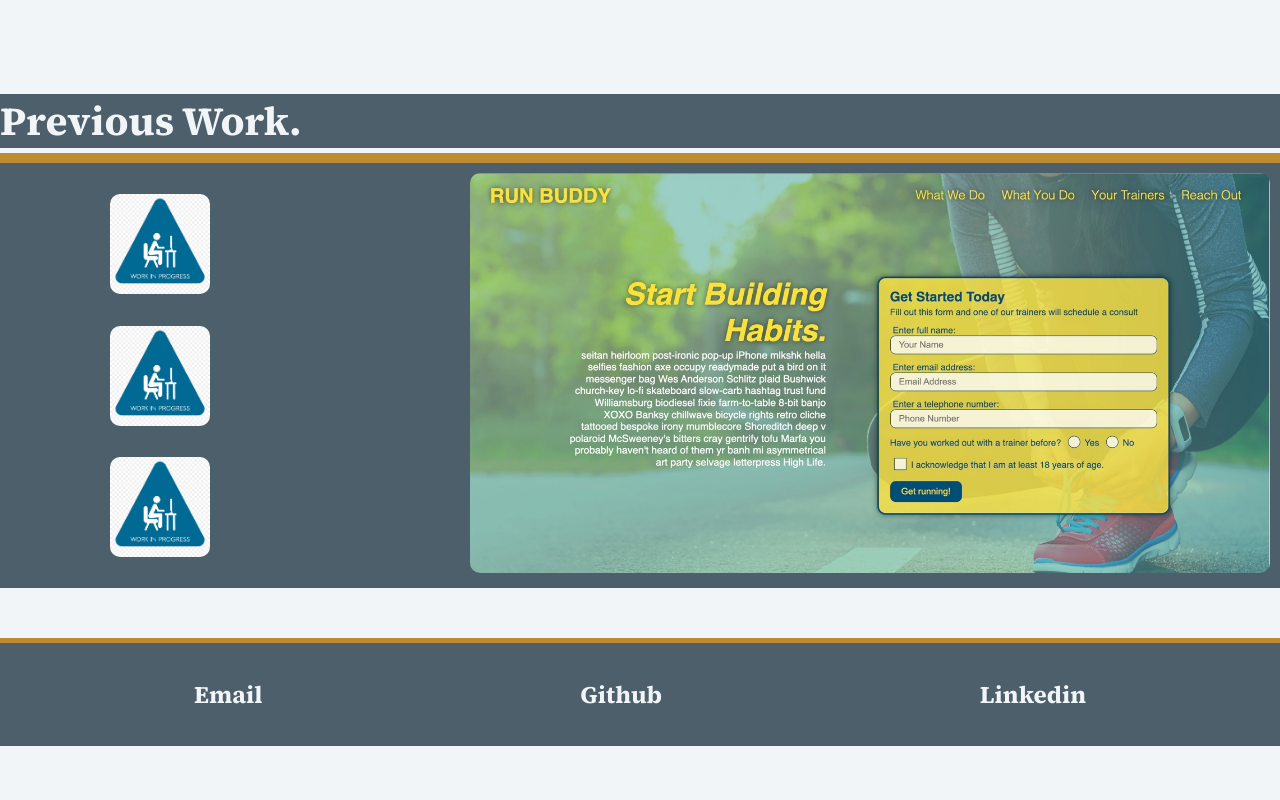
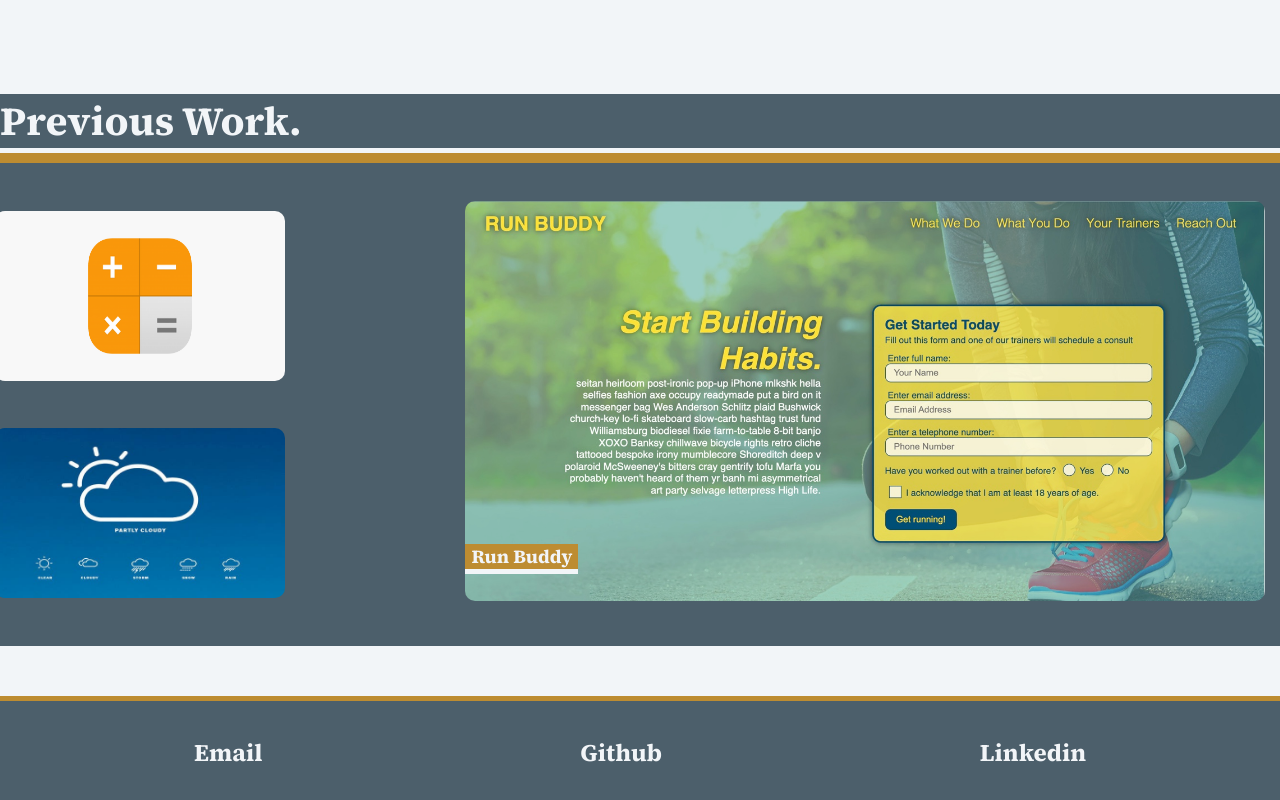
Before and after one commit to emilypape/Emily.Portfolio, a plain HTML site: page index.html in a window 1280 px wide. Shown: the part 737-1537 px from the top of the page. Before the commit the page ends 1483 px from the top, so only its background shows below. Drawn offline with Linux system fonts and the light colour scheme.

Commit message:
updated work section

```diff
--- a/css/stylesheet.css
+++ b/css/stylesheet.css
@@ -133,19 +133,37 @@ footer {
 }
 
 .progress-pic {
-    height: 100px;
-    width: 100px;
+    height: 170px;
+    width: 290px;
     border-radius: 10px;
-    margin: 0 250px;
+    margin: 0 180px;
+}
+
+.calculator-text {
+    position: absolute;
+    left: 165px;
+    top: 1000px;
 }
 
 .runbuddy-image {
     height: 400px;
     width: 800px;
     border-radius: 10px;
-    margin: 10px;
+    margin: 38px 15px 0 0;
 }
 
 .runbuddy-image:hover {
     opacity: 0.70;
 }
+
+.runbuddy-label {
+    position: relative;
+    top: -4.5rem;
+    left: -.10rem;
+    background-color: #bd8c31;
+    color: #f2f5f8;
+    margin: 10px 700px 0 2px ;
+    border-bottom: 5px solid #f2f5f8;
+    text-align: center;
+    font-size: 14pt;
+}
--- a/index.html
+++ b/index.html
@@ -41,12 +41,12 @@
     <!--Main body work section-->
     <section id="work" class="work-samples">
         <div class="working-box">
-            <img class="progress-pic" src="./assets/images/computer-work-in-progress.png">
-            <img class="progress-pic" src="./assets/images/computer-work-in-progress.png">
-            <img class="progress-pic" src="./assets/images/computer-work-in-progress.png">
+            <img class="progress-pic" src="./assets/images/yellow calculator app.png">
+            <img class="progress-pic" src="./assets/images/weather app icon.jpeg">
         </div>
         <a href="https://emilypape.github.io/run-buddy/">
-            <img class="runbuddy-image" src="./assets/images/Run-Buddy title page.jpg">
+            <img class="runbuddy-image" src="./assets/images/Run-Buddy title page.jpg" alt="Run Buddy">
+            <h3 class="runbuddy-label">Run Buddy</h3>
         </a>
     </section>
 
```
Also changed, not shown: assets/images/calculator app.png (added), assets/images/weather app icon.jpeg (added), assets/images/yellow calculator app.png (added).
